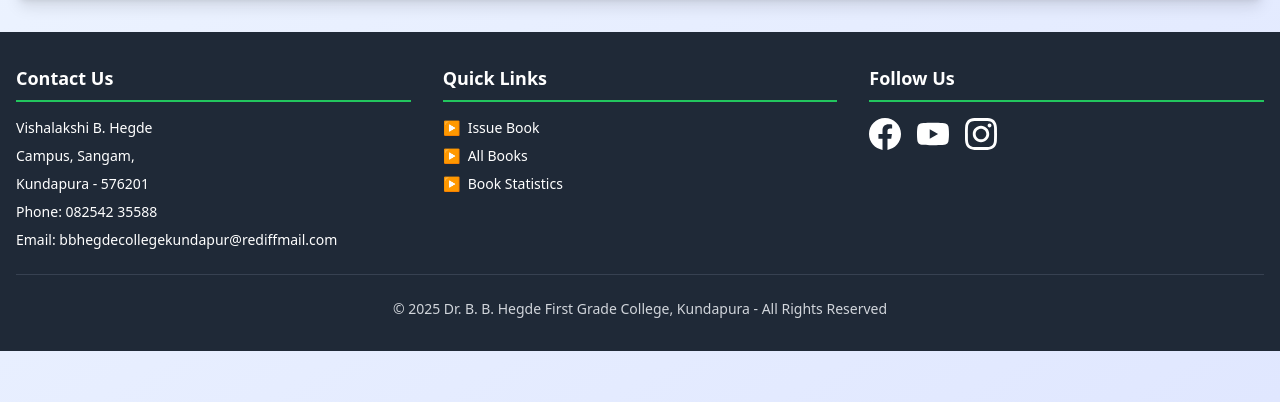
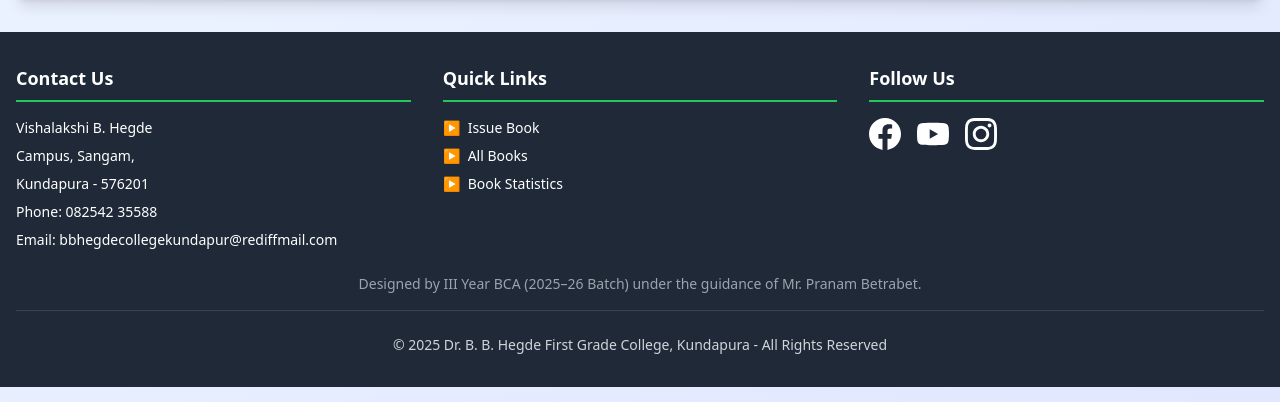
Before and after one commit to mahesha-1986/library_project, a Flask app: page / in a window 1280 px wide. Shown: the part 398-800 px from the top of the page. Run offline with Flask 3, Linux system fonts and the light colour scheme; data that the repository does not hold is empty; some libraries are stand-ins or nearby versions.

Commit message:
Initial commit

```diff
--- a/templates/book_system.html
+++ b/templates/book_system.html
@@ -298,16 +298,19 @@ tr:hover .delete-icon { display: inline-block; }
       <div>
         <h3 class="text-lg font-semibold mb-4 border-b-2 border-green-500 pb-2">Follow Us</h3>
         <div class="flex space-x-4">
+          <!-- Facebook -->
           <a href="https://www.facebook.com/Dr.B.B.HegdeCollege" target="_blank" class="text-2xl hover:text-blue-400 transition-colors">
             <svg class="w-8 h-8" fill="currentColor" viewBox="0 0 24 24">
               <path d="M24 12.073c0-6.627-5.373-12-12-12s-12 5.373-12 12c0 5.99 4.388 10.954 10.125 11.854v-8.385H7.078v-3.47h3.047V9.43c0-3.007 1.792-4.669 4.533-4.669 1.312 0 2.686.235 2.686.235v2.953H15.83c-1.491 0-1.956.925-1.956 1.874v2.25h3.328l-.532 3.47h-2.796v8.385C19.612 23.027 24 18.062 24 12.073z"/>
             </svg>
           </a>
+          <!-- YouTube -->
           <a href="https://www.youtube.com/@dr.b.b.hegdefirstgradecoll7592" target="_blank" class="text-2xl hover:text-red-500 transition-colors">
             <svg class="w-8 h-8" fill="currentColor" viewBox="0 0 24 24">
               <path d="M23.498 6.186a3.016 3.016 0 0 0-2.122-2.136C19.505 3.545 12 3.545 12 3.545s-7.505 0-9.377.505A3.017 3.017 0 0 0 .502 6.186C0 8.07 0 12 0 12s0 3.93.502 5.814a3.016 3.016 0 0 0 2.122 2.136c1.871.505 9.376.505 9.376.505s7.505 0 9.377-.505a3.015 3.015 0 0 0 2.122-2.136C24 15.93 24 12 24 12s0-3.93-.502-5.814zM9.545 15.568V8.432L15.818 12l-6.273 3.568z"/>
             </svg>
           </a>
+          <!-- Instagram -->
           <a href="https://www.instagram.com/bbhc_kundapura/#" target="_blank" class="text-2xl hover:text-pink-500 transition-colors">
             <svg class="w-8 h-8" fill="currentColor" viewBox="0 0 24 24">
               <path d="M12 2.163c3.204 0 3.584.012 4.85.07 3.252.148 4.771 1.691 4.919 4.919.058 1.265.069 1.645.069 4.849 0 3.205-.012 3.584-.069 4.849-.149 3.225-1.664 4.771-4.919 4.919-1.266.058-1.644.07-4.85.07-3.204 0-3.584-.012-4.849-.07-3.26-.149-4.771-1.699-4.919-4.92-.058-1.265-.07-1.644-.07-4.849 0-3.204.013-3.583.07-4.849.149-3.227 1.664-4.771 4.919-4.919 1.266-.057 1.645-.069 4.849-.069zm0-2.163c-3.259 0-3.667.014-4.947.072-4.358.2-6.78 2.618-6.98 6.98-.059 1.281-.073 1.689-.073 4.948 0 3.259.014 3.668.072 4.948.2 4.358 2.618 6.78 6.98 6.98 1.281.058 1.689.072 4.948.072 3.259 0 3.668-.014 4.948-.072 4.354-.2 6.782-2.618 6.979-6.98.059-1.28.073-1.689.073-4.948 0-3.259-.014-3.667-.072-4.947-.196-4.354-2.617-6.78-6.979-6.98-1.281-.059-1.69-.073-4.949-.073zm0 5.838c-3.403 0-6.162 2.759-6.162 6.162s2.759 6.163 6.162 6.163 6.162-2.759 6.162-6.163c0-3.403-2.759-6.162-6.162-6.162zm0 10.162c-2.209 0-4-1.79-4-4 0-2.209 1.791-4 4-4s4 1.791 4 4c0 2.21-1.791 4-4 4zm6.406-11.845c-.796 0-1.441.645-1.441 1.44s.645 1.44 1.441 1.44c.795 0 1.439-.645 1.439-1.44s-.644-1.44-1.439-1.44z"/>
@@ -315,6 +318,11 @@ tr:hover .delete-icon { display: inline-block; }
           </a>
         </div>
       </div>
+    </div>
+
+    <!-- Designed by -->
+    <div class="text-center text-sm text-gray-400 mb-4">
+      Designed by III Year BCA (2025–26 Batch) under the guidance of Mr. Pranam Betrabet.
     </div>
 
     <!-- Copyright -->
```
Also changed, not shown: templates/all_books.html (+8 -0 lines), templates/statistics.html (+8 -0 lines), templates/view_books.html (+8 -0 lines).
